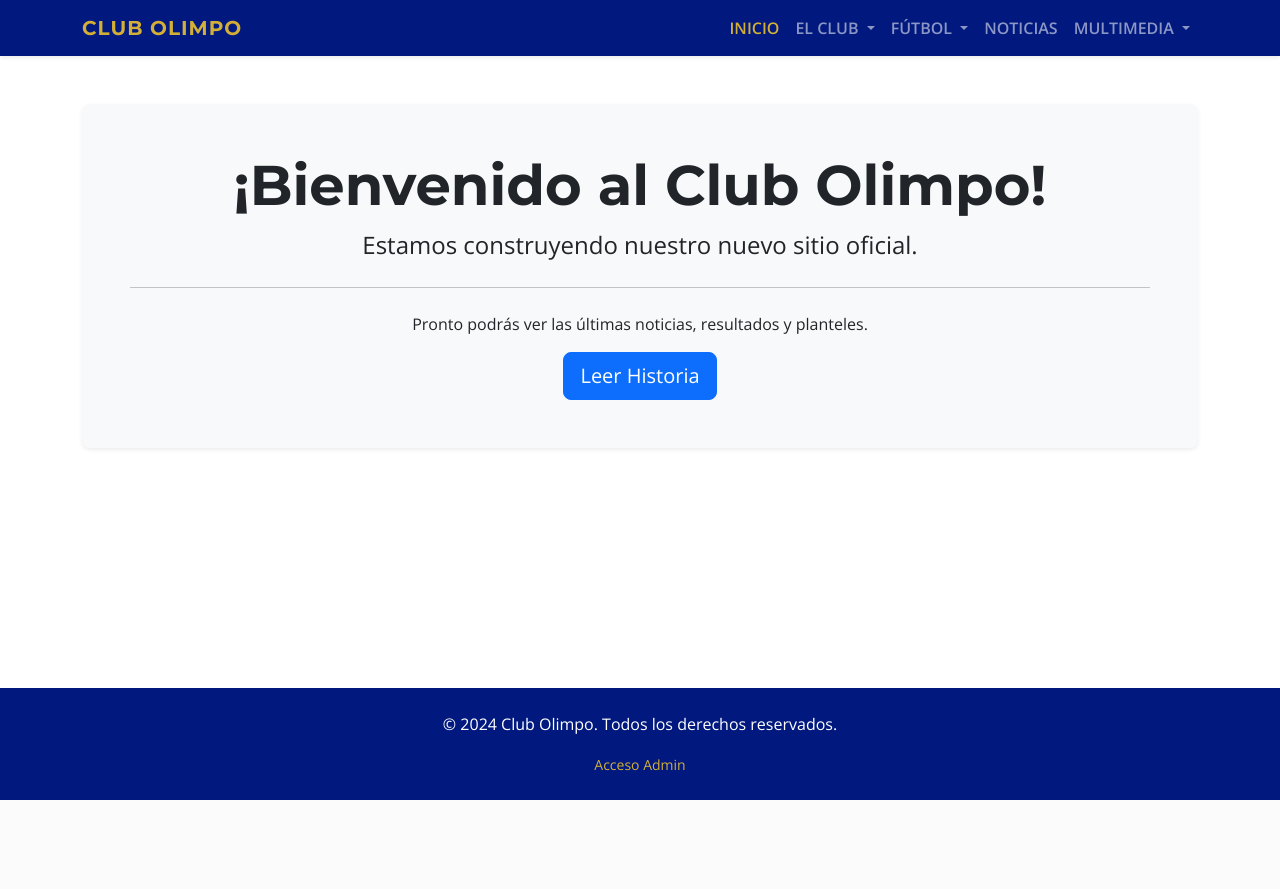
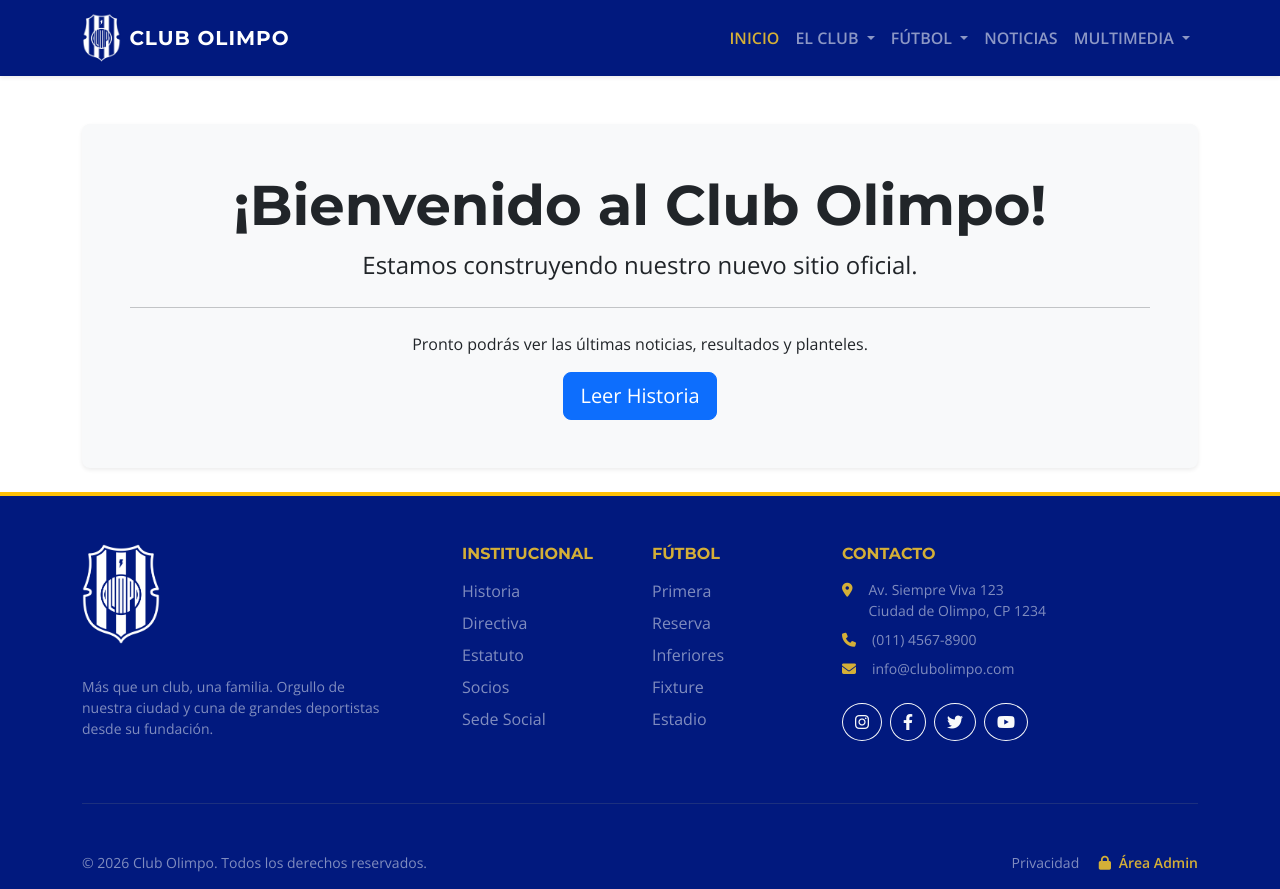
Before and after one commit to axelbriandip/olimpo-site, a Django app: page / in a window 1280 px wide. Before the commit the page ends 800 px from the top, so only its background shows below. Run offline with Django 5.2, Linux system fonts and the light colour scheme.

Commit message:
navbar and footer improved

```diff
--- a/static/css/styles.css
+++ b/static/css/styles.css
@@ -124,3 +124,11 @@ a {
     color: var(--brand-gold);
     border-color: var(--brand-gold);
 }
+
+/* Efecto hover dorado para enlaces del footer */
+.hover-gold:hover {
+    color: var(--brand-gold) !important;
+    padding-left: 5px;
+    /* Pequeño movimiento a la derecha */
+    transition: all 0.2s ease;
+}
--- a/templates/base.html
+++ b/templates/base.html
@@ -7,6 +7,7 @@
     <title>Club Olimpo | Sitio Oficial</title>
     <link href="https://cdn.jsdelivr.net/npm/bootstrap@5.3.0/dist/css/bootstrap.min.css" rel="stylesheet">
     <link href="{% static 'css/styles.css' %}" rel="stylesheet">
+    <link rel="stylesheet" href="https://cdnjs.cloudflare.com/ajax/libs/font-awesome/6.4.0/css/all.min.css">
 
     <style>
         /* Hacemos que el footer se pegue siempre abajo aunque haya poco contenido */
--- a/templates/includes/footer.html
+++ b/templates/includes/footer.html
@@ -1,8 +1,84 @@
-<footer class="text-center bg-brand text-white py-4 mt-auto">
+{% load static %}
+
+<footer class="bg-brand text-white pt-5 pb-3 mt-auto border-top border-4 border-warning">
     <div class="container">
-        <p>&copy; 2024 Club Olimpo. Todos los derechos reservados.</p>
-        <small>
-            <a href="/admin" target="_blank" class="text-gold text-decoration-none">Acceso Admin</a>
-        </small>
+        <div class="row">
+
+            <div class="col-lg-4 mb-5 mb-lg-0 text-center text-lg-start">
+                <a href="/" class="d-inline-block mb-3 text-decoration-none">
+                    <img src="{% static 'img/escudo-olimpo-blanco.png' %}" alt="Club Olimpo" height="100" class="mb-2">
+                </a>
+                <p class="text-white-50 small mt-2 pe-lg-5">
+                    Más que un club, una familia. Orgullo de nuestra ciudad y cuna de grandes deportistas desde su fundación.
+                </p>
+            </div>
+
+            <div class="col-6 col-lg-2 mb-4 mb-lg-0">
+                <h6 class="text-gold fw-bold text-uppercase mb-3">Institucional</h6>
+                <ul class="list-unstyled">
+                    <li class="mb-2"><a href="#" class="text-white-50 text-decoration-none hover-white">Historia</a></li>
+                    <li class="mb-2"><a href="#" class="text-white-50 text-decoration-none hover-white">Directiva</a></li>
+                    <li class="mb-2"><a href="#" class="text-white-50 text-decoration-none hover-white">Estatuto</a></li>
+                    <li class="mb-2"><a href="#" class="text-white-50 text-decoration-none hover-white">Socios</a></li>
+                    <li class="mb-2"><a href="#" class="text-white-50 text-decoration-none hover-white">Sede Social</a></li>
+                </ul>
+            </div>
+
+            <div class="col-6 col-lg-2 mb-4 mb-lg-0">
+                <h6 class="text-gold fw-bold text-uppercase mb-3">Fútbol</h6>
+                <ul class="list-unstyled">
+                    <li class="mb-2"><a href="#" class="text-white-50 text-decoration-none hover-white">Primera</a></li>
+                    <li class="mb-2"><a href="#" class="text-white-50 text-decoration-none hover-white">Reserva</a></li>
+                    <li class="mb-2"><a href="#" class="text-white-50 text-decoration-none hover-white">Inferiores</a></li>
+                    <li class="mb-2"><a href="#" class="text-white-50 text-decoration-none hover-white">Fixture</a></li>
+                    <li class="mb-2"><a href="#" class="text-white-50 text-decoration-none hover-white">Estadio</a></li>
+                </ul>
+            </div>
+
+            <div class="col-lg-4">
+                <h6 class="text-gold fw-bold text-uppercase mb-3">Contacto</h6>
+                <ul class="list-unstyled text-white-50 small mb-4">
+                    <li class="mb-2 d-flex align-items-start">
+                        <i class="fas fa-map-marker-alt text-gold mt-1 me-3"></i>
+                        <span>Av. Siempre Viva 123<br>Ciudad de Olimpo, CP 1234</span>
+                    </li>
+                    <li class="mb-2 d-flex align-items-center">
+                        <i class="fas fa-phone text-gold me-3"></i>
+                        <span>(011) 4567-8900</span>
+                    </li>
+                    <li class="mb-2 d-flex align-items-center">
+                        <i class="fas fa-envelope text-gold me-3"></i>
+                        <span>info@clubolimpo.com</span>
+                    </li>
+                </ul>
+
+                <div class="d-flex gap-2">
+                    <a href="#" class="btn btn-outline-light rounded-circle social-icon">
+                        <i class="fab fa-instagram"></i>
+                    </a>
+                    <a href="#" class="btn btn-outline-light rounded-circle social-icon">
+                        <i class="fab fa-facebook-f"></i>
+                    </a>
+                    <a href="#" class="btn btn-outline-light rounded-circle social-icon">
+                        <i class="fab fa-twitter"></i>
+                    </a>
+                    <a href="#" class="btn btn-outline-light rounded-circle social-icon">
+                        <i class="fab fa-youtube"></i>
+                    </a>
+                </div>
+            </div>
+        </div>
+
+        <hr class="border-secondary my-5">
+
+        <div class="d-flex flex-column flex-md-row justify-content-between align-items-center small text-white-50">
+            <p class="mb-2 mb-md-0">&copy; {% now "Y" %} Club Olimpo. Todos los derechos reservados.</p>
+            <div>
+                <a href="#" class="text-white-50 text-decoration-none me-3">Privacidad</a>
+                <a href="/admin" target="_blank" class="text-gold text-decoration-none fw-bold">
+                    <i class="fas fa-lock me-1"></i> Área Admin
+                </a>
+            </div>
+        </div>
     </div>
 </footer>
--- a/templates/includes/navbar.html
+++ b/templates/includes/navbar.html
@@ -4,7 +4,8 @@
     <div class="container">
 
         <a class="navbar-brand d-flex align-items-center gap-2" href="/">
-            <span class="fw-bold text-gold" style="letter-spacing: 1px;">CLUB OLIMPO</span>
+            <img src="{% static 'img/escudo-olimpo.png' %}" alt="Escudo Club Olimpo" height="50" class="d-inline-block align-text-top">
+            <span class="fw-bold d-none d-sm-block" style="letter-spacing: 1px;">CLUB OLIMPO</span>
         </a>
 
         <button class="navbar-toggler border-0" type="button" data-bs-toggle="collapse" data-bs-target="#navbarNav" aria-controls="navbarNav" aria-expanded="false" aria-label="Toggle navigation">
```
Also changed, not shown: static/img/escudo-olimpo-blanco.png (added), static/img/escudo-olimpo-negro.png (added), static/img/escudo-olimpo.png (added).
